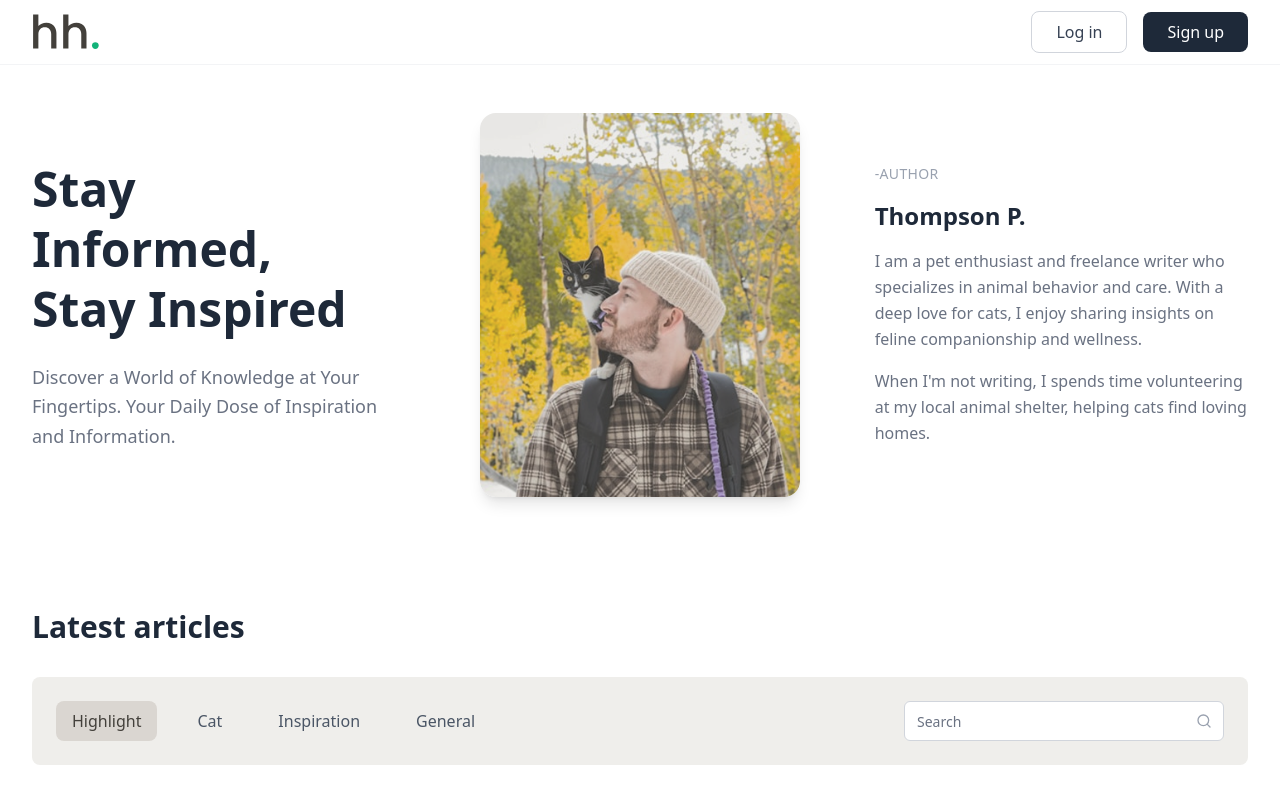
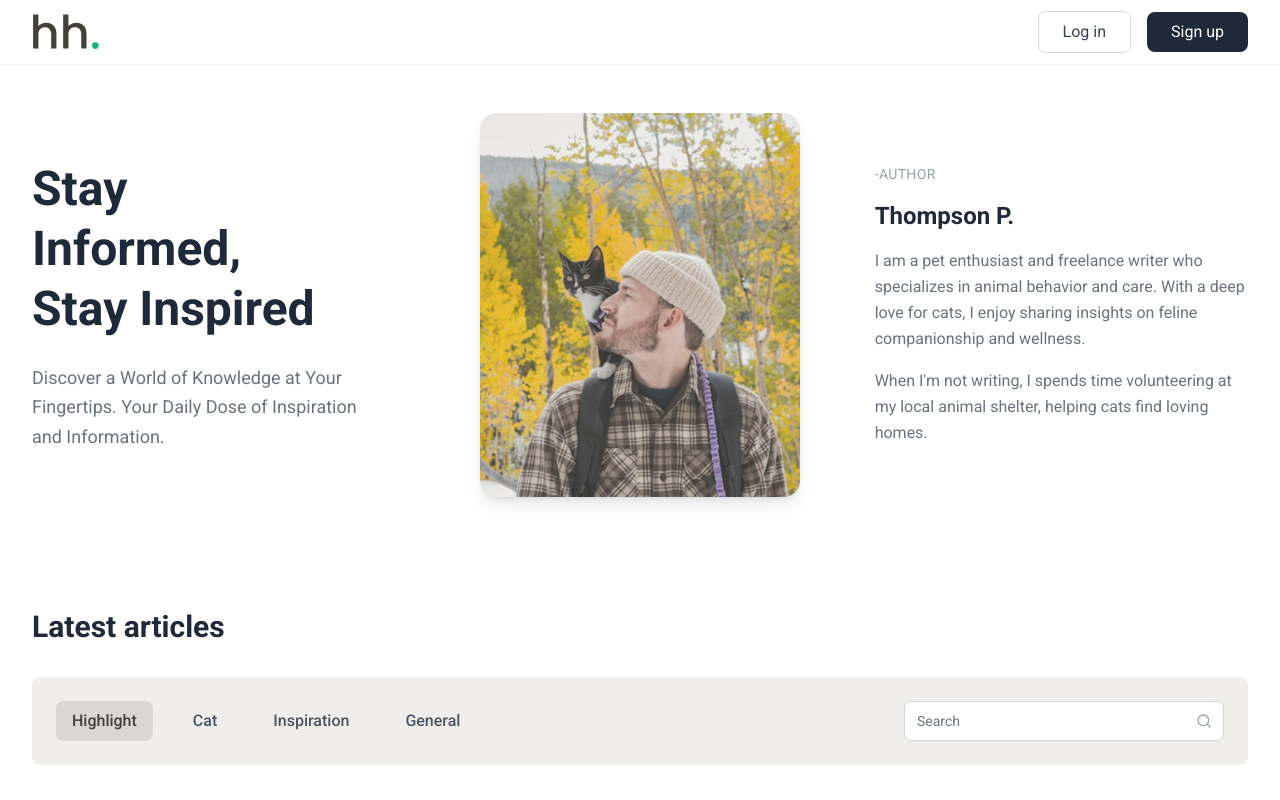
Before and after one commit to JameNori/jamenori-dev-journal, a React (Vite) app: page / in a window 1280 px wide. Shown: the top 800 px of the page. Built offline with nearby package versions, Linux system fonts and the light colour scheme.

Commit message:
chore: update package-lock.json and enhance Tailwind CSS configuration with improved color definitions and font imports

```diff
--- a/src/index.css
+++ b/src/index.css
@@ -1,40 +1,40 @@
+/* ======================
+ * Fonts
+ * ====================== */
+@import url("https://fonts.googleapis.com/css2?family=Inter:wght@300;400;500;600;700&family=Poppins:wght@300;400;500;600;700&family=Roboto:wght@300;400;500;700&display=swap");
+
 @import "tailwindcss";
 
-@layer base {
-  :root {
-    --background: 0 0% 100%;
-    --foreground: 222.2 84% 4.9%;
-    --card: 0 0% 100%;
-    --card-foreground: 222.2 84% 4.9%;
-    --popover: 0 0% 100%;
-    --popover-foreground: 222.2 84% 4.9%;
-    --primary: 222.2 47.4% 11.2%;
-    --primary-foreground: 210 40% 98%;
-    --secondary: 210 40% 96%;
-    --secondary-foreground: 222.2 84% 4.9%;
-    --muted: 210 40% 96%;
-    --muted-foreground: 215.4 16.3% 46.9%;
-    --accent: 210 40% 96%;
-    --accent-foreground: 222.2 84% 4.9%;
-    --destructive: 0 84.2% 60.2%;
-    --destructive-foreground: 210 40% 98%;
-    --border: 214.3 31.8% 91.4%;
-    --input: 214.3 31.8% 91.4%;
-    --ring: 222.2 84% 4.9%;
-    --radius: 0.5rem;
+@theme {
+  /* ======================
+    * ✍️ Fonts
+    * ====================== */
+  --font-inter: "Inter", sans-serif;
+  --font-poppins: "Poppins", sans-serif;
+  --font-roboto: "Roboto", sans-serif;
 
-    /* Custom Colors from Figma */
-    --figma-primary: 210 100% 50%;
-    --figma-secondary: 120 60% 40%;
-    --figma-accent: 30 80% 60%;
-  }
+  /* ======================
+    * 🎨 Base Colors (7)
+    * ====================== */
+  --color-brown-600: #26231e;
+  --color-brown-500: #43403b;
+  --color-brown-400: #75716b;
+  --color-brown-300: #dad6d1;
+  --color-brown-200: #efeeeb;
+  --color-brown-100: #f9f8f6;
+  --color-white: #ffffff;
+
+  /* ======================
+    * 🌈 Brand Colors (4)
+    * ====================== */
+  --color-orange: #f2b68c;
+  --color-green: #12b279;
+  --color-green-light: #d7f2e9;
+  --color-red: #eb5164;
 }
 
 @layer base {
-  * {
-    @apply border-gray-200;
-  }
   body {
-    @apply bg-white text-gray-900;
+    @apply text-brown-600 bg-white font-roboto;
   }
 }
--- a/tailwind.config.js
+++ b/tailwind.config.js
@@ -4,8 +4,11 @@ export default {
   theme: {
     extend: {
       colors: {
-        // Base Colors
+        /* =====================
+         * 🎨 Base Colors
+         * ===================== */
         brown: {
+          DEFAULT: "#43403B", // ใช้เป็นสีพื้นฐาน
           600: "#26231E",
           500: "#43403B",
           400: "#75716B",
@@ -15,19 +18,36 @@ export default {
         },
         white: "#FFFFFF",
 
-        // Brand Colors
-        orange: "#F2B68C",
+        /* =====================
+         * 🌈 Brand Palette
+         * ===================== */
+        orange: {
+          DEFAULT: "#F2B68C", // ใช้กับ bg-orange / text-orange
+          100: "#FAE7D8",
+          200: "#F7CBA8",
+          300: "#F2B68C",
+          400: "#EFA671",
+        },
         green: {
-          primary: "#12B279",
+          DEFAULT: "#12B279",
           light: "#D7F2E9",
+          100: "#D7F2E9",
+          200: "#A7E3C9",
+          500: "#12B279",
+          700: "#0E8A5D",
         },
-        red: "#EB5164",
+        red: {
+          DEFAULT: "#EB5164",
+          100: "#FEE2E2",
+          200: "#FCA5A5",
+          500: "#EB5164",
+          700: "#C13E50",
+        },
 
-        // Legacy colors (keep for compatibility)
-        "figma-primary": "#3B82F6",
-        "figma-secondary": "#10B981",
-        "figma-accent": "#F59E0B",
-        "figma-gray": {
+        /* =====================
+         * 🧱 Neutral / Gray
+         * ===================== */
+        gray: {
           50: "#F9FAFB",
           100: "#F3F4F6",
           200: "#E5E7EB",
@@ -39,6 +59,13 @@ export default {
           800: "#1F2937",
           900: "#111827",
         },
+
+        /* =====================
+         * 🧩 Legacy (Figma Reference)
+         * ===================== */
+        "figma-primary": "#3B82F6",
+        "figma-secondary": "#10B981",
+        "figma-accent": "#F59E0B",
       },
     },
   },
```
Also changed, not shown: 1 other file (tests, documents, lock files or other folders).
